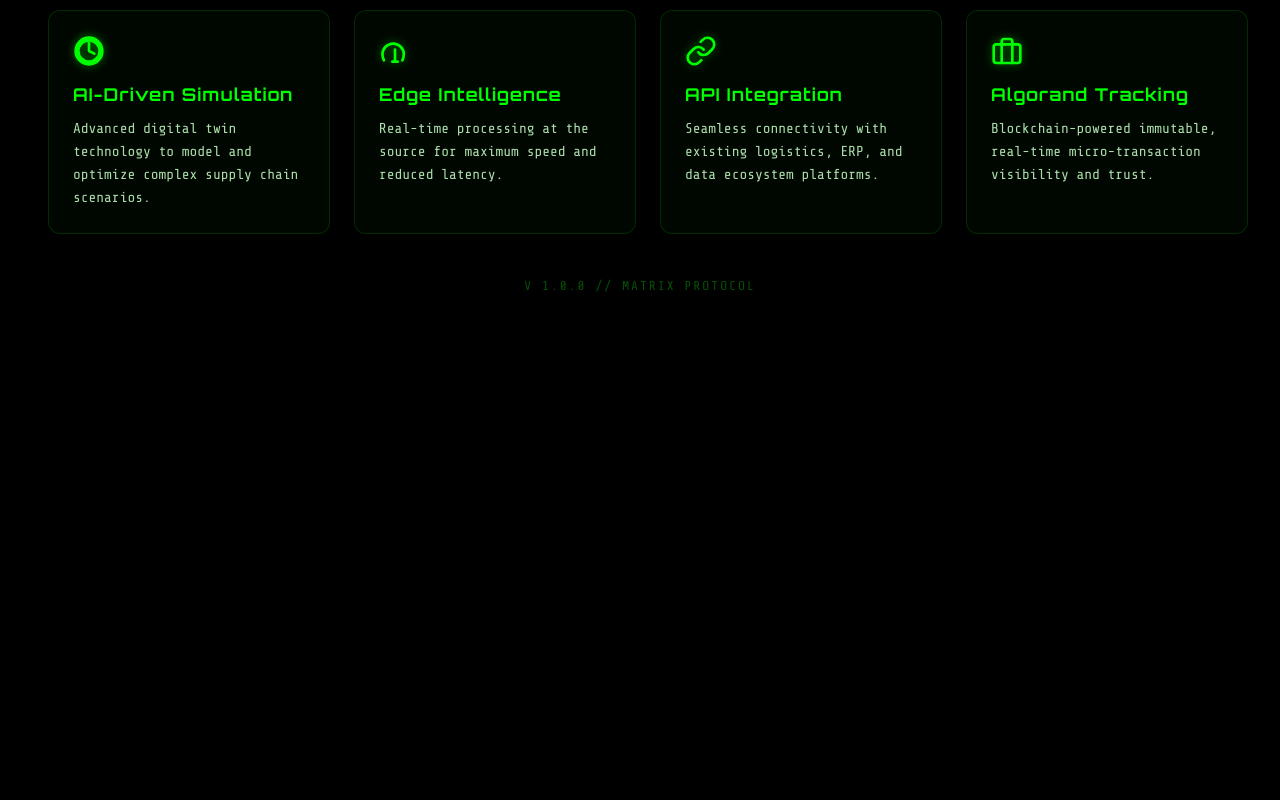
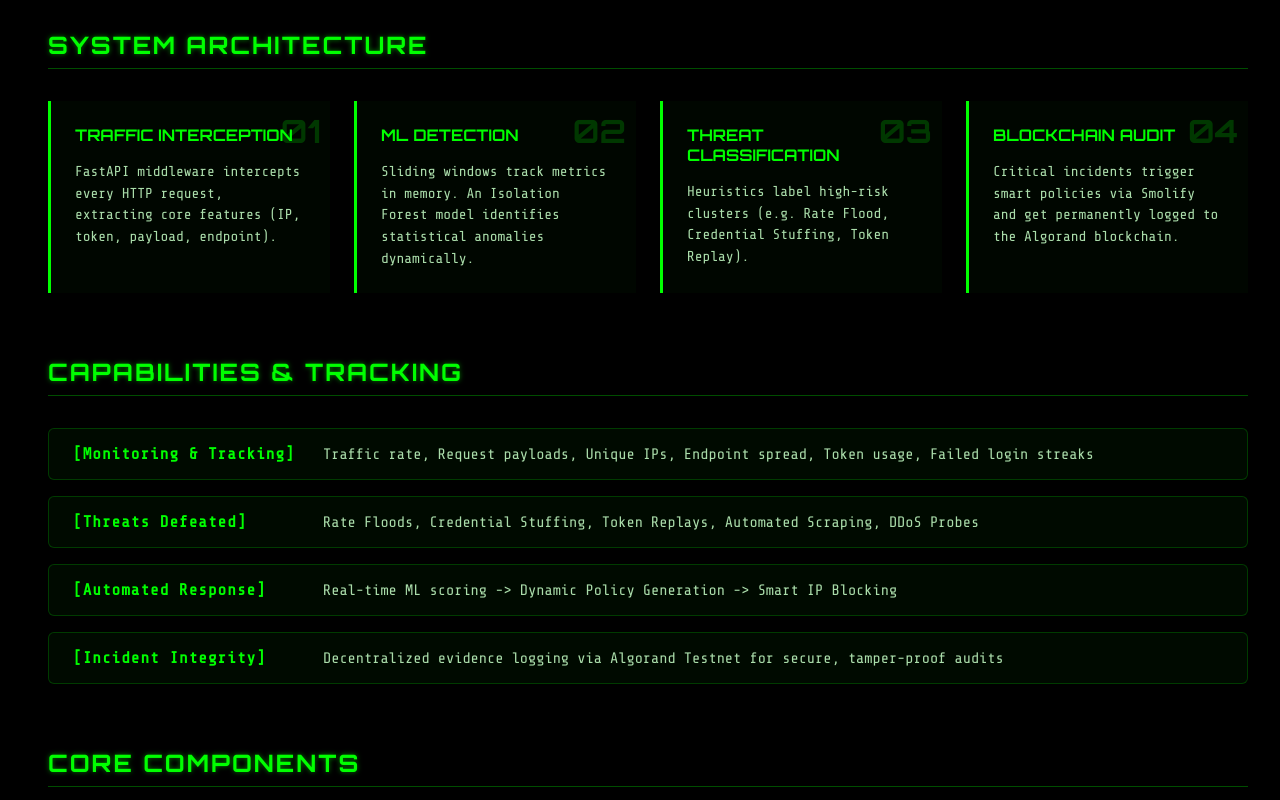
Before and after one commit to Byte-Builders-28/Zion, a React app in the folder frontend/: page / in a window 1280 px wide. Shown: the part 900-1700 px from the top of the page. Before the commit the page ends 1254 px from the top, so only its background shows below. Built offline with nearby package versions, Linux system fonts and the light colour scheme; the HTML template or start-up script is replaced by a standard one.

Commit message:
landing and terminal

```diff
--- a/frontend/src/LandingPage.css
+++ b/frontend/src/LandingPage.css
@@ -152,6 +152,103 @@
   animation: featuresFadeIn 1s ease-out;
 }
 
+.section-title {
+  color: #0f0;
+  font-family: 'Orbitron', sans-serif;
+  font-size: 1.5rem;
+  margin-bottom: 2rem;
+  border-bottom: 1px solid rgba(0, 255, 0, 0.3);
+  padding-bottom: 0.5rem;
+  letter-spacing: 2px;
+  text-shadow: 0 0 5px rgba(0, 255, 0, 0.5);
+}
+
+/* Flow Grid */
+.flow-grid {
+  display: grid;
+  grid-template-columns: repeat(auto-fit, minmax(220px, 1fr));
+  gap: 1.5rem;
+  margin-bottom: 3rem;
+}
+
+.flow-step {
+  background: rgba(0, 15, 0, 0.4);
+  border-left: 3px solid #0f0;
+  padding: 1.5rem;
+  position: relative;
+  transition: all 0.3s ease;
+}
+
+.flow-step:hover {
+  transform: translateX(10px);
+  background: rgba(0, 30, 0, 0.6);
+  box-shadow: -5px 0 15px rgba(0, 255, 0, 0.2);
+}
+
+.step-num {
+  font-size: 2rem;
+  font-weight: 900;
+  opacity: 0.2;
+  position: absolute;
+  top: 10px;
+  right: 10px;
+  font-family: 'Orbitron', sans-serif;
+}
+
+.flow-step h4 {
+  color: #0f0;
+  margin: 0 0 1rem 0;
+  font-family: 'Orbitron', sans-serif;
+}
+.flow-step p {
+  color: #aaddaa;
+  font-size: 0.9rem;
+  line-height: 1.5;
+  margin: 0;
+}
+
+/* Capabilities */
+.capabilities-grid {
+  display: flex;
+  flex-direction: column;
+  gap: 1rem;
+  margin-bottom: 3rem;
+}
+
+.capability-row {
+  display: grid;
+  grid-template-columns: 250px 1fr;
+  align-items: center;
+  background: rgba(0, 20, 0, 0.5);
+  border: 1px solid rgba(0, 255, 0, 0.2);
+  border-radius: 6px;
+  padding: 1rem 1.5rem;
+  transition: all 0.2s ease;
+}
+
+.capability-row:hover {
+  background: rgba(0, 40, 0, 0.7);
+  border-color: #0f0;
+}
+
+.capability-label {
+  color: #0f0;
+  font-weight: bold;
+  letter-spacing: 1px;
+}
+
+.capability-value {
+  color: #aaddaa;
+  font-size: 0.95rem;
+}
+
+@media (max-width: 768px) {
+  .capability-row {
+    grid-template-columns: 1fr;
+    gap: 0.5rem;
+  }
+}
+
 @keyframes featuresFadeIn {
   from { opacity: 0; transform: translateY(20px); }
   to { opacity: 1; transform: translateY(0); }
--- a/frontend/src/LandingPage.jsx
+++ b/frontend/src/LandingPage.jsx
@@ -73,13 +73,27 @@
     }
   ];
 
+  const capabilities = [
+    { label: 'Monitoring & Tracking', value: 'Traffic rate, Request payloads, Unique IPs, Endpoint spread, Token usage, Failed login streaks' },
+    { label: 'Threats Defeated', value: 'Rate Floods, Credential Stuffing, Token Replays, Automated Scraping, DDoS Probes' },
+    { label: 'Automated Response', value: 'Real-time ML scoring -> Dynamic Policy Generation -> Smart IP Blocking' },
+    { label: 'Incident Integrity', value: 'Decentralized evidence logging via Algorand Testnet for secure, tamper-proof audits' }
+  ];
+
+  const flowSteps = [
+    { step: '01', title: 'TRAFFIC INTERCEPTION', desc: 'FastAPI middleware intercepts every HTTP request, extracting core features (IP, token, payload, endpoint).' },
+    { step: '02', title: 'ML DETECTION', desc: 'Sliding windows track metrics in memory. An Isolation Forest model identifies statistical anomalies dynamically.' },
+    { step: '03', title: 'THREAT CLASSIFICATION', desc: 'Heuristics label high-risk clusters (e.g. Rate Flood, Credential Stuffing, Token Replay).' },
+    { step: '04', title: 'BLOCKCHAIN AUDIT', desc: 'Critical incidents trigger smart policies via Smolify and get permanently logged to the Algorand blockchain.' }
+  ];
+
   return (
     <div className="landing-container">
       <MatrixRain colors={['#0F0']} />
 
       <header className="landing-header">
         <h1 className="glitch" data-text="ZION">ZION</h1>
-        <p className="subtitle">Secure connection established.</p>
+        <p className="subtitle">Secure connection established. Next-gen Threat Detection.</p>
         <button className="get-started-btn" onClick={() => navigate('/dashboard')}>
           GET STARTED
           <span className="btn-glow"></span>
@@ -99,6 +113,28 @@
       </div>
 
       <div className="features-section">
+        <h2 className="section-title">SYSTEM ARCHITECTURE</h2>
+        <div className="flow-grid">
+          {flowSteps.map((f, i) => (
+            <div key={i} className="flow-step">
+              <span className="step-num">{f.step}</span>
+              <h4>{f.title}</h4>
+              <p>{f.desc}</p>
+            </div>
+          ))}
+        </div>
+
+        <h2 className="section-title" style={{ marginTop: '4rem' }}>CAPABILITIES & TRACKING</h2>
+        <div className="capabilities-grid">
+          {capabilities.map((c, i) => (
+            <div key={i} className="capability-row">
+              <div className="capability-label">[{c.label}]</div>
+              <div className="capability-value">{c.value}</div>
+            </div>
+          ))}
+        </div>
+
+        <h2 className="section-title" style={{ marginTop: '4rem' }}>CORE COMPONENTS</h2>
         <div className="features-grid">
           {features.map((feature, index) => (
             <div key={index} className="feature-box">
@@ -111,7 +147,7 @@
       </div>
 
       <footer className="landing-footer">
-        <p>V 1.0.0 // MATRIX PROTOCOL</p>
+        <p>V 1.0.0 // MATRIX PROTOCOL // ZION CYBERSECURITY</p>
       </footer>
     </div>
   );
--- a/frontend/src/components/Simulation.jsx
+++ b/frontend/src/components/Simulation.jsx
@@ -14,21 +14,68 @@
   const [active, setActive] = useState(null);
   const [logs, setLogs] = useState([]);
 
+  const generateDynamicSequence = (vectorId) => {
+    const time = () => new Date().toLocaleTimeString();
+    let seq = [
+      { text: `[${time()}] INITIATING ${vectorId.toUpperCase()}...`, delay: 100 },
+      { text: `[${time()}] TARGET: /api/v1/ | THREADS: 32 | ALGORITHM: ISOLATION_FOREST`, delay: 600 },
+      { text: `[${time()}] SIMULATION CONNECTED — MONITORING REAL-TIME RESPONSE`, delay: 1200 },
+    ];
+
+    if (vectorId === 'rate_flood') {
+      for (let i = 0; i < 5; i++) {
+        seq.push({ text: `[${time()}] > GET /api/v1/test HTTP/1.1 200 OK`, delay: 1300 + (i * 100) });
+      }
+      seq.push({ text: `[${time()}] ⚠️ ML DETECT: requests_per_min = 180 -> rate_flood`, delay: 1900 });
+      seq.push({ text: `[${time()}] ⛔ POLICY ENGINE: IP BLOCKED (Rule: Block_Rate_Flood)`, delay: 2200 });
+      seq.push({ text: `[${time()}] > GET /api/v1/test HTTP/1.1 403 FORBIDDEN`, delay: 2500 });
+      seq.push({ text: `[${time()}] ⛓️ LOGGING TO ALGORAND BLOCKCHAIN -> TX: ABC...`, delay: 3000 });
+    } else if (vectorId === 'cred_stuff') {
+      seq.push({ text: `[${time()}] > POST /api/v1/login (admin/admin) 401 UNAUTHORIZED`, delay: 1400 });
+      seq.push({ text: `[${time()}] > POST /api/v1/login (admin/1234) 401 UNAUTHORIZED`, delay: 1600 });
+      seq.push({ text: `[${time()}] > POST /api/v1/login (admin/pass) 401 UNAUTHORIZED`, delay: 1800 });
+      seq.push({ text: `[${time()}] ⚠️ ML DETECT: failed_logins > 5 -> credential_stuffing`, delay: 2100 });
+      seq.push({ text: `[${time()}] ⛔ POLICY ENGINE: IP BLOCKED (Rule: Halt_Cred_Stuffing)`, delay: 2400 });
+      seq.push({ text: `[${time()}] > POST /api/v1/login (admin/qwerty) 403 FORBIDDEN`, delay: 2600 });
+      seq.push({ text: `[${time()}] ⛓️ LOGGING INCIDENT TO ALGORAND SMART CONTRACT`, delay: 3200 });
+    } else if (vectorId === 'token_replay') {
+      seq.push({ text: `[${time()}] > GET /api/v1/data (Token: eyJhb...) [IP: 104.12.x] 200 OK`, delay: 1400 });
+      seq.push({ text: `[${time()}] > GET /api/v1/data (Token: eyJhb...) [IP: 44.55.x] 200 OK`, delay: 1700 });
+      seq.push({ text: `[${time()}] > GET /api/v1/data (Token: eyJhb...) [IP: 12.8.x] 200 OK`, delay: 2000 });
+      seq.push({ text: `[${time()}] ⚠️ ML DETECT: token_reuse_count = 3 -> token_replay`, delay: 2400 });
+      seq.push({ text: `[${time()}] ⛔ POLICY ENGINE: TOKEN REVOKED GLOBALLY`, delay: 2700 });
+      seq.push({ text: `[${time()}] > GET /api/v1/data (Token: eyJhb...) [IP: 88.2.x] 401 UNAUTHORIZED`, delay: 3000 });
+    } else {
+      seq.push({ text: `[${time()}] > PROBING VULNERABILITY VECTORS...`, delay: 1400 });
+      seq.push({ text: `[${time()}] ⚠️ ML DETECT: anomaly detected (risk_score = 0.85)`, delay: 2200 });
+      seq.push({ text: `[${time()}] ⛔ IP FLAGGED FOR REVIEW`, delay: 2600 });
+    }
+
+    seq.push({ text: `[${time()}] ✓ SIMULATION COMPLETE — ZERO BYPASSES DETECTED`, delay: 4000 });
+    return seq;
+  };
+
   const run = (v) => {
+    if (active) return;
     setActive(v.id);
-    setLogs(prev => [
-      `[${new Date().toLocaleTimeString()}] INITIATING ${v.label}...`,
-      `[${new Date().toLocaleTimeString()}] TARGET: /api/v1/  THREADS: 32`,
-      `[${new Date().toLocaleTimeString()}] SIMULATION RUNNING — MONITORING RESPONSE`,
-      ...prev
-    ].slice(0, 20));
-    setTimeout(() => {
-      setLogs(prev => [
-        `[${new Date().toLocaleTimeString()}] ✓ ${v.label} COMPLETE — 0 BYPASSES DETECTED`,
-        ...prev
-      ].slice(0, 20));
-      setActive(null);
-    }, 2000);
+    setLogs([]); // Clear logs for new run
+
+    const sequence = generateDynamicSequence(v.id);
+
+    sequence.forEach((item) => {
+      setTimeout(() => {
+        setLogs((prev) => {
+          // Keep last 50 logs instead of 20 to prevent cutting off the simulation mid-way
+          const next = [item.text, ...prev];
+          return next.slice(0, 50);
+        });
+
+        // Finish condition
+        if (item.text.includes('✓')) {
+          setActive(null);
+        }
+      }, item.delay);
+    });
   };
 
   return (
@@ -78,9 +125,15 @@
             {logs.length === 0 ? (
               <span style={{ color: 'rgba(0,255,0,0.3)', marginTop: '1rem' }}>{'>'} SELECT A VECTOR TO BEGIN SIMULATION...</span>
             ) : (
-              logs.map((l, i) => (
-                <div key={i} style={{ color: l.includes('✓') ? '#0f0' : 'rgba(0,255,0,0.6)' }}>{l}</div>
-              ))
+              logs.map((l, i) => {
+                let color = 'rgba(0, 255, 0, 0.6)'; // default green
+                if (l.includes('✓')) color = '#0f0';
+                if (l.includes('⚠️')) color = '#ffeb3b';
+                if (l.includes('⛔')) color = '#f44336';
+                if (l.includes('⛓️')) color = '#00bcd4';
+                if (l.includes('>')) color = 'rgba(255, 255, 255, 0.7)';
+                return <div key={i} style={{ color }}>{l}</div>;
+              })
             )}
           </div>
           {active && (
```
